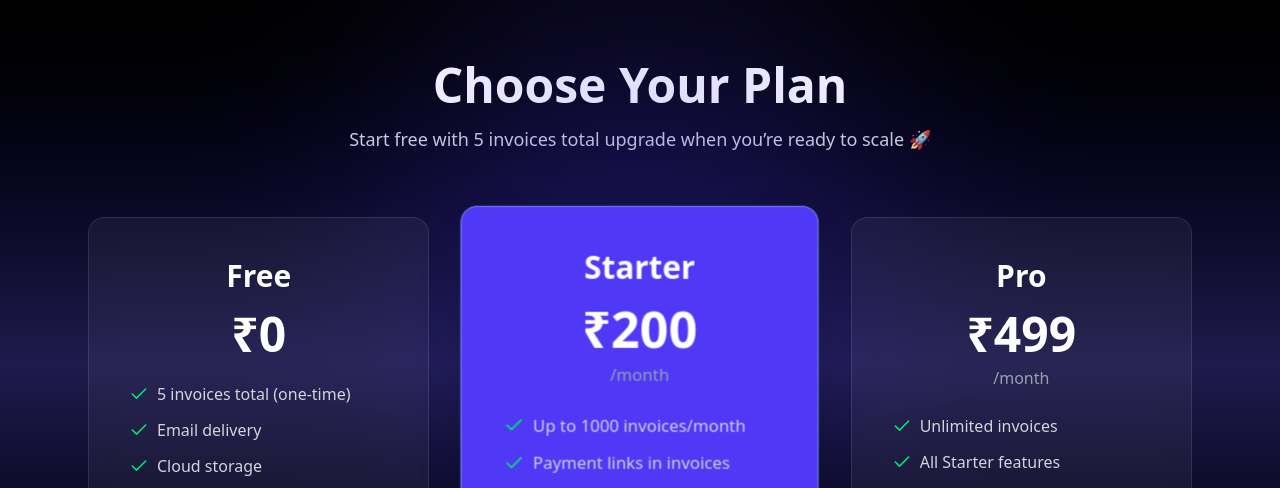
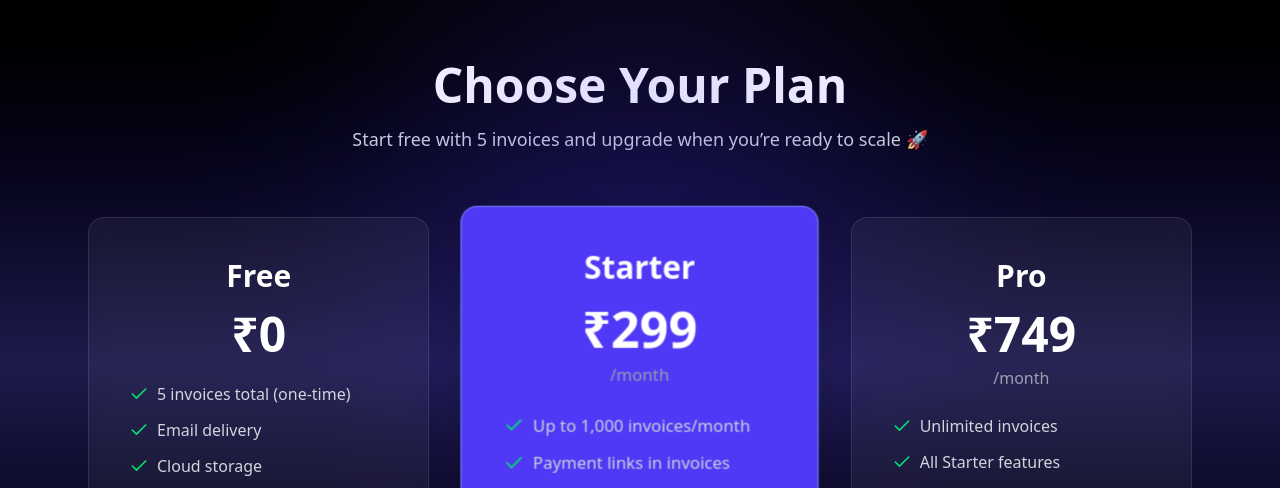
Before and after one commit to ashishkunthe/veyra, a Next.js app: page / in a window 1280 px wide. Shown: the part 2460-2948 px from the top of the page. Built offline with nearby package versions, Linux system fonts and the light colour scheme; no server answers.

Commit message:
added some changes in pricing section

```diff
--- a/components/Pricing.tsx
+++ b/components/Pricing.tsx
@@ -20,11 +20,11 @@ const plans = [
   },
   {
     name: "Starter",
-    price: "₹200",
+    price: "₹299",
     period: "/month",
     highlight: true,
     features: [
-      "Up to 1000 invoices/month",
+      "Up to 1,000 invoices/month",
       "Payment links in invoices",
       "Real-time tracking",
       "Automated reminders",
@@ -33,7 +33,7 @@ const plans = [
   },
   {
     name: "Pro",
-    price: "₹499",
+    price: "₹749",
     period: "/month",
     highlight: false,
     features: [
@@ -55,8 +55,10 @@ export default function Pricing() {
         id="pricing"
         className="w-full py-28 bg-gradient-to-b from-black via-indigo-950 to-black text-white text-center relative overflow-hidden"
       >
+        {/* Soft glow background */}
         <div className="absolute top-0 left-1/2 -translate-x-1/2 w-[500px] h-[500px] bg-indigo-600 opacity-20 blur-[120px] rounded-full"></div>
 
+        {/* Heading */}
         <motion.h2
           initial={{ opacity: 0, y: -20 }}
           animate={{ opacity: 1, y: 0 }}
@@ -72,9 +74,10 @@ export default function Pricing() {
           transition={{ delay: 0.2, duration: 0.8 }}
           className="text-lg text-gray-300 max-w-2xl mx-auto mb-16"
         >
-          Start free with 5 invoices total upgrade when you’re ready to scale 🚀
+          Start free with 5 invoices and upgrade when you’re ready to scale 🚀
         </motion.p>
 
+        {/* Pricing Cards */}
         <div className="grid grid-cols-1 md:grid-cols-3 gap-10 max-w-6xl mx-auto px-6 relative z-10">
           {plans.map((plan, idx) => (
             <motion.div
@@ -82,11 +85,11 @@ export default function Pricing() {
               initial={{ opacity: 0, y: 40 }}
               animate={{ opacity: 1, y: 0 }}
               transition={{ delay: idx * 0.2, duration: 0.7 }}
-              className={`p-10 rounded-2xl border ${
+              className={`p-10 rounded-2xl border transition backdrop-blur-md hover:scale-105 ${
                 plan.highlight
                   ? "bg-indigo-600 border-indigo-400 scale-105 shadow-2xl"
                   : "bg-white/5 border-white/10"
-              } hover:scale-105 transition backdrop-blur-md`}
+              }`}
             >
               <h3 className="text-3xl font-semibold mb-4">{plan.name}</h3>
               <div className="text-5xl font-extrabold mb-2">{plan.price}</div>
@@ -115,7 +118,7 @@ export default function Pricing() {
         </div>
       </section>
 
-      {/* 🔥 Waitlist modal directly used here */}
+      {/* Waitlist modal */}
       <WaitlistModal
         isOpen={showWaitlist}
         onClose={() => setShowWaitlist(false)}
```
